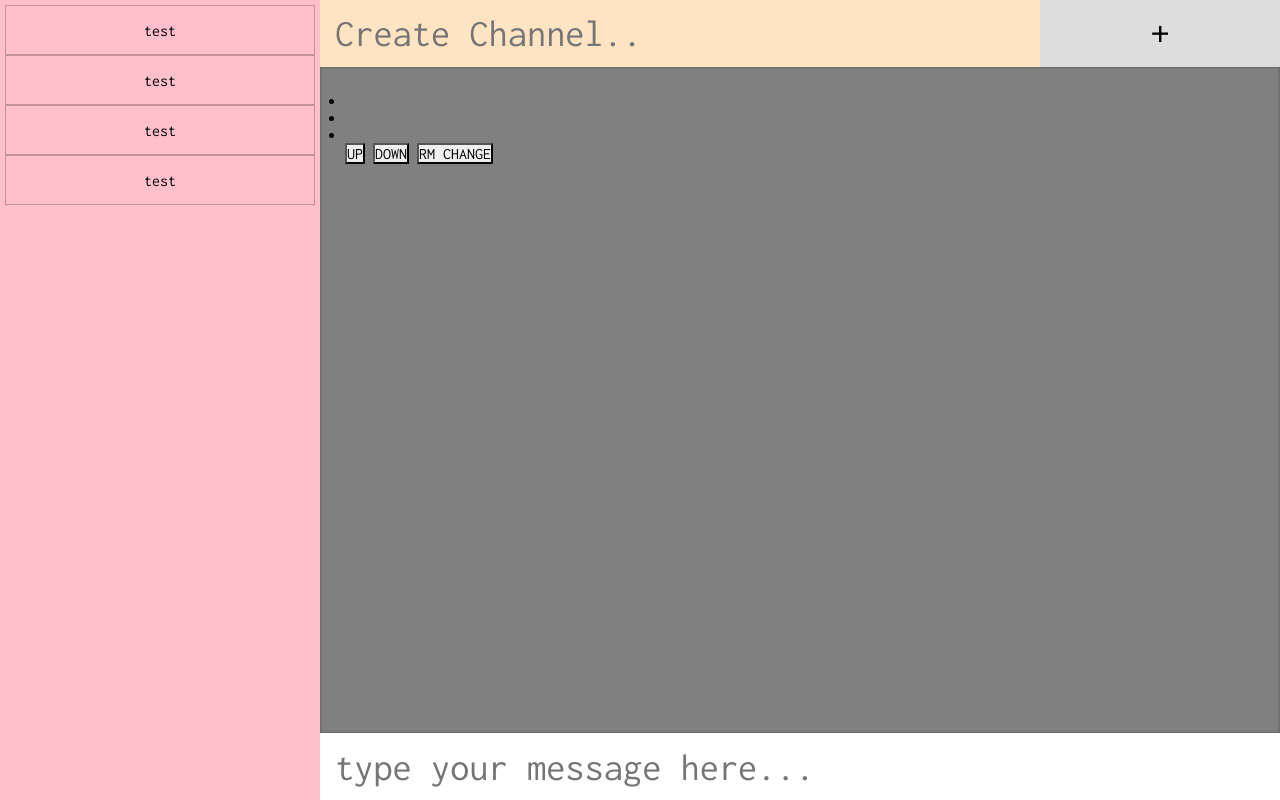
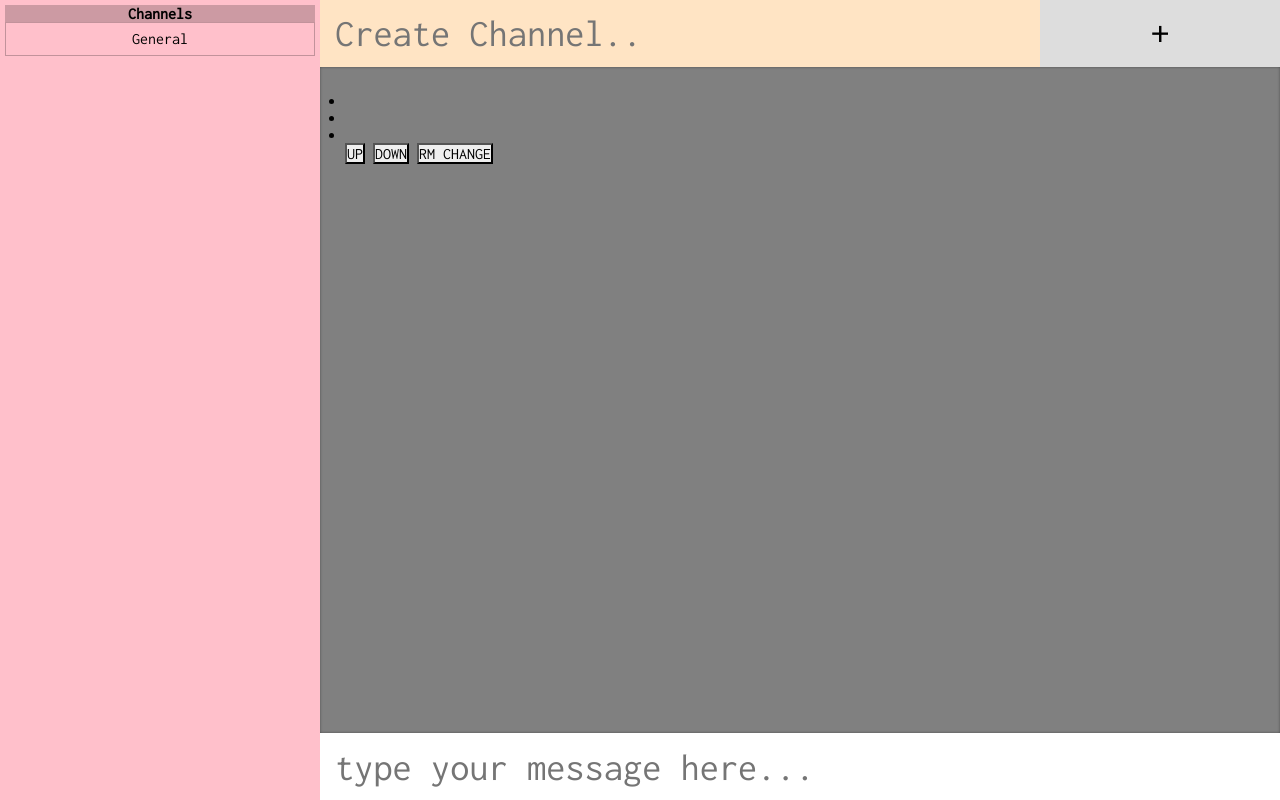
Before and after one commit to ian-lowe/chat, a Flask app: template templates/index.html in a window 1280 px wide. Run offline with Flask 2, Linux system fonts and the light colour scheme; the template is opened without the code that fills it, so the values that code supplies are empty; some libraries are stand-ins or nearby versions.

Commit message:
added channel header to the channel list. Added line height and word-break to prevent long channel names from overflowing their parent

```diff
--- a/static/styles.css
+++ b/static/styles.css
@@ -53,13 +53,19 @@ html, body {
 }
 
 .div1 div {
-    min-height: 50px;
+    line-height: 2rem;
     text-align: center;
+    word-break: break-all;
     display: flex;
     flex-direction: column;
     justify-content: center;
     align-items: center;
     border: 1px solid rgba(0, 0, 0, 0.24);
+}
+
+.div1 h3 {
+    text-align: center;
+    background-color: rgba(0, 0, 0, 0.2);
 }
 
 .div2 {
--- a/templates/index.html
+++ b/templates/index.html
@@ -7,19 +7,26 @@
         var nickname = "{{ nickname }}"
         socket.on("connect", function () {
             document.querySelectorAll("button")[0].addEventListener("click", function() {
+                var channel_name = document.getElementById("new-channel").value;
+                const new_div = document.createElement("div");
+                new_div.innerText = channel_name;
+                document.querySelector(".div1").append(new_div);
+                document.getElementById("new-channel").value = "";
+            });
+
+            document.querySelectorAll("button")[1].addEventListener("click", function() {
                 let count = 1;
                 socket.emit("my event", nickname, count);
             });
 
-            document.querySelectorAll("button")[1].addEventListener("click", function () {
+            document.querySelectorAll("button")[2].addEventListener("click", function () {
                 let count = -1;
                 socket.emit("my event", nickname, count);
             });
 
-            document.querySelectorAll("button")[2].addEventListener("click", function () {
+            document.querySelectorAll("button")[3].addEventListener("click", function () {
                 socket.emit("join", "rm1");
             });
-
 
             socket.emit("user connected", nickname);
         });
@@ -39,14 +46,11 @@
 {% block body %}
     <div class="parent">
         <div class="div1">
-            <div>test</div>
-            <div>test</div>
-            <div>test</div>
-            <div>test</div>
-
+            <h3>Channels</h3>
+            <div>General</div>
         </div>
         <div class="div2">
-            <input type="text" placeholder="Create Channel..">
+            <input type="text" placeholder="Create Channel.." id="new-channel">
             <button>+</button>
         </div>
         <div class="div3">
```
